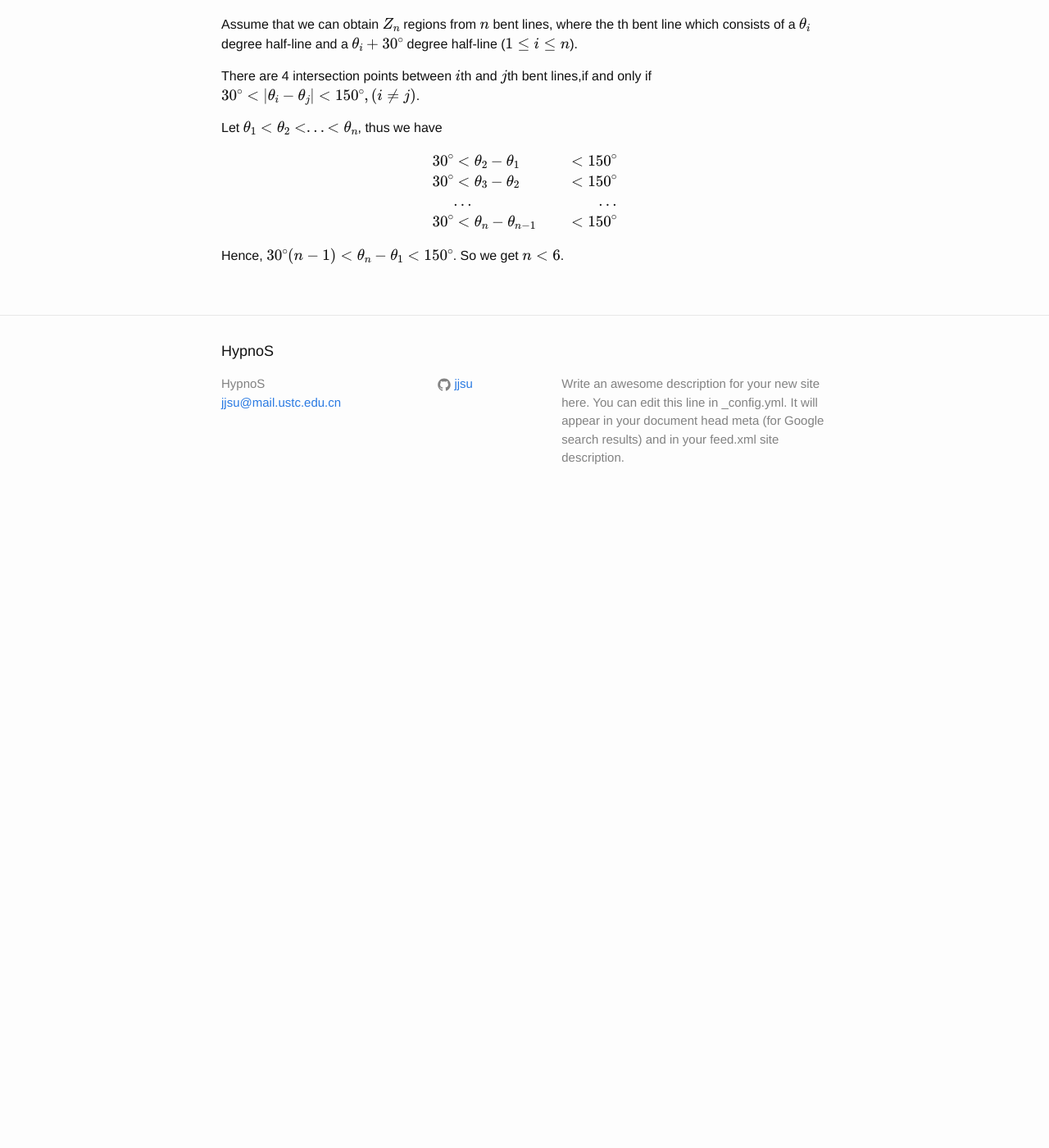
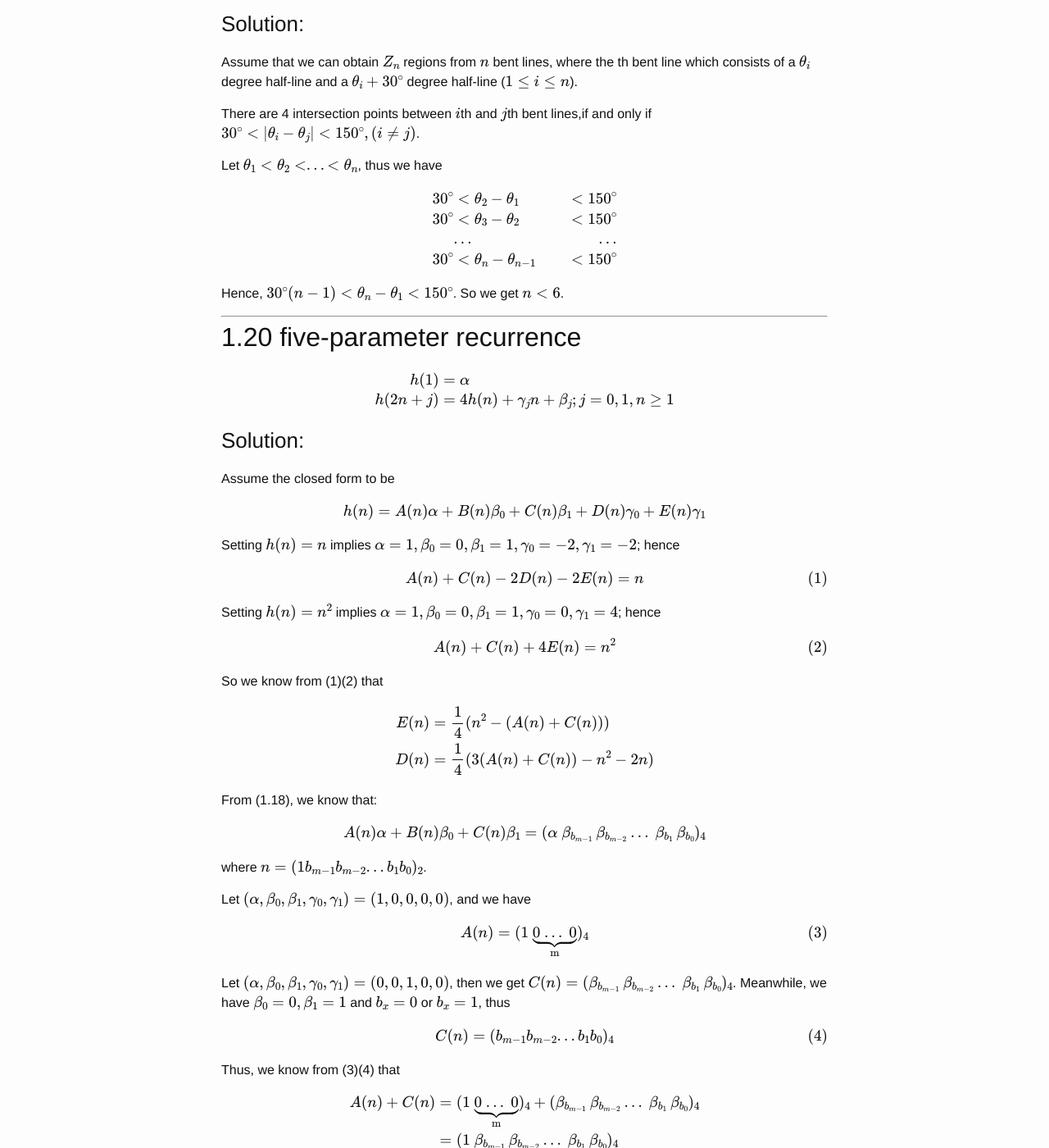
Before and after one commit to jjsu/jjsu.github.io, a Jekyll site: the page built from _posts/2016-06-26-Concrete-Mathematics-1-Recurrent-Problems.markdown, in a window 1280 px wide and 1400 px high, scrolled down 1196 px. Shown: the whole window at 82% size. Built offline with Jekyll 4.4.1, drawn with Linux system fonts in a browser that asks for light colours; formulas are drawn with MathJax 3; before the commit the page ends 1826 px from its top, so only the background shows below that; some of the changed text lies outside the part shown.

Commit message:
update 2016-06-27 08:27:59

```diff
--- a/_config.yml
+++ b/_config.yml
@@ -6,7 +6,7 @@
 # 'jekyll serve'. If you change this file, please restart the server process.
 
 # Site settings
-title: HypnoS
+title: JJSU's Blog
 email: jjsu@mail.ustc.edu.cn
 description: > # this means to ignore newlines until "baseurl:"
   Write an awesome description for your new site here. You can edit this
--- a/_posts/2016-06-26-Concrete-Mathematics-1-Recurrent-Problems.markdown
+++ b/_posts/2016-06-26-Concrete-Mathematics-1-Recurrent-Problems.markdown
@@ -1,10 +1,13 @@
 ---
 layout: post
-title: "Recurrent Problems"
+title: "Concrete Mathematics Chapter 1: Recurrent Problems"
 mathjax: MathJax
 categories: "Concrete Mathematics"
+tags: "Concrete Mathematics"
 ---
 
+
+-----------------------
 
 ##  1.16 four-parameter recurrence
 
@@ -57,6 +60,9 @@ $$
 $$
 
 
+
+-----------------------
+
 ## 1.19 Is it possible to obtain $$Z_n$$, regions with $$n$$ bent lines when the angle at each zig is $$30^{\circ}$$?
 
 ### Solution:
@@ -79,3 +85,81 @@ $$
 $$
 
 Hence, $$30^{\circ}(n-1) \lt  {\theta_n - \theta_{1}} \lt 150^{\circ}$$. So we get $$n \lt 6$$.
+
+
+
+-----------------------
+
+##  1.20 five-parameter recurrence
+
+$$
+\begin{align}
+ h(1) & =\alpha\\
+ h(2n+j) & =4h(n)+{\gamma}_j{n}+\beta_j;j=0,1,n\ge1\\
+\end{align}
+$$
+
+### Solution:
+
+
+Assume the closed form to be
+
+$$h(n)=A(n)\alpha+B(n)\beta_0+C(n)\beta_1+D(n)\gamma_0+E(n)\gamma_1$$
+
+Setting $$h(n)=n$$ implies $$\alpha=1, \beta_0=0, \beta_1=1, \gamma_0=-2, \gamma_1=-2$$; hence
+
+$$A(n)+C(n)-2D(n)-2E(n)=n \tag{1}$$
+
+Setting $$h(n)=n^2$$ implies $$\alpha=1, \beta_0=0, \beta_1=1, \gamma_0=0, \gamma_1=4$$; hence
+
+$$A(n)+C(n)+4E(n)=n^2 \tag{2}$$
+
+So we know from (1)(2) that
+
+$$
+\begin{align}
+E(n)&={\frac 1 4} (n^2 -(A(n)+C(n)))\\
+D(n)&=\frac{1}{4} (3(A(n)+C(n))-n^2-2n)
+\end{align}
+$$
+
+From (1.18), we know that:
+
+$$
+A(n)\alpha+B(n)\beta_0+C(n)\beta_1=(\alpha\ \beta_{b_{m-1}}\ \beta_{b_{m-2}}\ ...\ \beta_{b_{1}}\ \beta_{b_{0}})_4
+$$
+
+where $$n=(1b_{m-1}b_{m-2}...b_{1}b_{0})_2$$.
+
+Let $$(\alpha,\beta_0,\beta_1,\gamma_0,\gamma_1)=(1,0,0,0,0)$$, and we have
+
+$$A(n)=(1\ \underbrace{0\ ...\ 0}_{\text{m}})_4 \tag{3}$$
+
+Let $$(\alpha,\beta_0,\beta_1,\gamma_0,\gamma_1)=(0,0,1,0,0)$$, then we get $$C(n)=(\beta_{b_{m-1}}\ \beta_{b_{m-2}}\ ...\ \beta_{b_{1}}\ \beta_{b_{0}})_4$$. Meanwhile, we have $$\beta_0=0,\beta_1=1$$ and $$b_x=0$$ or $$b_x=1$$, thus
+
+$$C(n)=(b_{m-1}b_{m-2}...b_{1}b_{0})_4 \tag{4}$$
+
+Thus, we know from (3)(4)  that
+
+$$
+\begin{align}
+A(n)+C(n)&=(1\ \underbrace{0\ ...\ 0}_{\text{m}})_4 + (\beta_{b_{m-1}}\ \beta_{b_{m-2}}\ ...\ \beta_{b_{1}}\ \beta_{b_{0}})_4\\
+&=(1\ \beta_{b_{m-1}}\ \beta_{b_{m-2}}\ ...\ \beta_{b_{1}}\ \beta_{b_{0}})_4
+\end{align}
+$$
+
+Hence, we have
+
+$$
+\begin{align}
+	h(n)&=A(n)\alpha+B(n)\beta_0+C(n)\beta_1+D(n)\gamma_0+E(n)\gamma_1\\
+		&=A(n)\alpha+B(n)\beta_0+C(n)\beta_1+(\frac{1}{4} (3(A(n)+C(n))-n^2-2n))\gamma_0+({\frac 1 4} (n^2 -(A(n)+C(n))))\gamma_1\\
+		&=(\alpha\ \beta_{b_{m-1}}\ \beta_{b_{m-2}}\ ...\ \beta_{b_{1}}\ \beta_{b_{0}})_4
+			+\frac{\gamma_0}{4}(3(1\ \beta_{b_{m-1}}\ \beta_{b_{m-2}}\ ...\ \beta_{b_{1}}\ \beta_{b_{0}})_4-n^2-2n)
+			+\frac{\gamma_1}{4}(n^2-(1\ \beta_{b_{m-1}}\ \beta_{b_{m-2}}\ ...\ \beta_{b_{1}}\ \beta_{b_{0}})_4)\\
+		&=(\alpha\ \beta_{b_{m-1}}\ \beta_{b_{m-2}}\ ...\ \beta_{b_{1}}\ \beta_{b_{0}})_4
+		  +\frac{1}{4}(3\gamma_0-\gamma_1)(1\ \beta_{b_{m-1}}\ \beta_{b_{m-2}}\ ...\ \beta_{b_{1}}\ \beta_{b_{0}})_4
+		  +\frac{1}{4}(\gamma_1-\gamma_0)n^2
+		  -+\frac{\gamma_0}{2}n\\
+\end{align}
+$$
```
